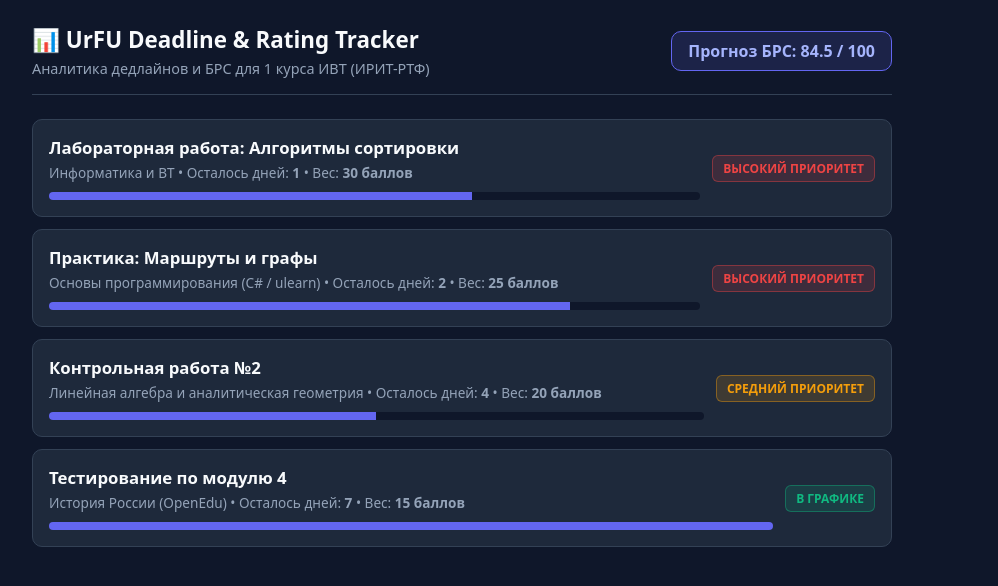
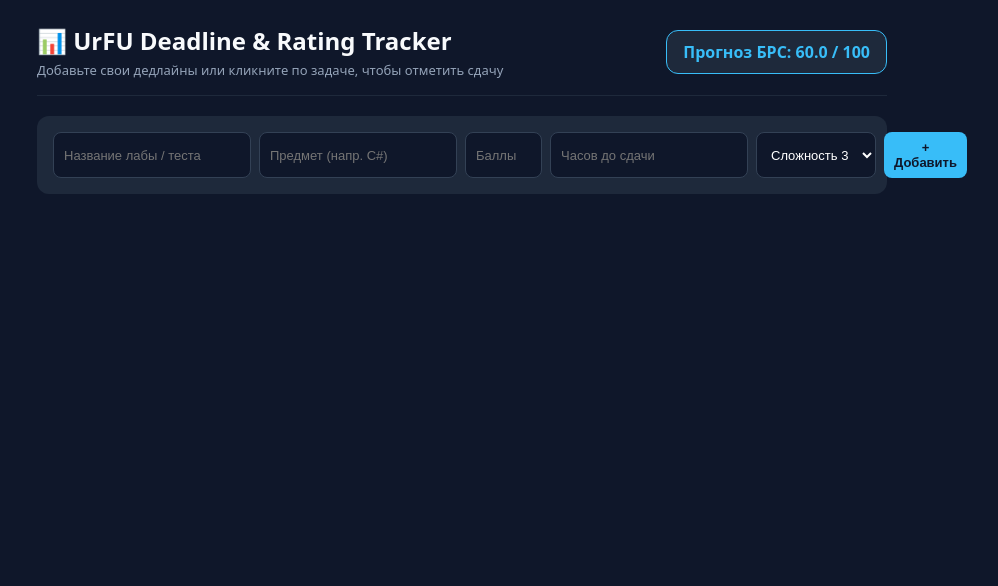
Before and after one commit to andesy82/urfu-deadline-tracker, a plain HTML site: page report/index.html in a window 1280 px wide. Shown: the whole page, without its empty margins (178-1176 px from the left). Drawn offline with Linux system fonts and the light colour scheme.

Commit message:
feat(report): add interactive task form and live priority calculation

```diff
--- a/report/index.html
+++ b/report/index.html
@@ -2,74 +2,93 @@
 <html lang="ru">
 <head>
     <meta charset="UTF-8">
-    <meta name="viewport" content="width=device-width, initial-scale=1.0">
-    <title>UrFU Deadline & Rating Tracker // ИРИТ-РТФ</title>
+    <title>UrFU Deadline & Rating Tracker</title>
     <style>
-        :root {
-            --bg: #0f172a;
-            --card: #1e293b;
-            --border: #334155;
-            --text: #f8fafc;
-            --muted: #94a3b8;
-            --high: #ef4444;
-            --med: #f59e0b;
-            --low: #10b981;
-            --accent: #6366f1;
-        }
-        * { box-sizing: border-box; margin: 0; padding: 0; font-family: system-ui, -apple-system, sans-serif; }
-        body { background: var(--bg); color: var(--text); padding: 24px 16px; }
-        .container { max-width: 860px; margin: 0 auto; }
-        header { margin-bottom: 24px; border-bottom: 1px solid var(--border); padding-bottom: 16px; display: flex; justify-content: space-between; align-items: center; flex-wrap: wrap; gap: 12px; }
-        h1 { font-size: 1.4rem; }
-        .rating-box { background: rgba(99, 102, 241, 0.15); border: 1px solid var(--accent); padding: 8px 16px; border-radius: 10px; font-weight: 700; color: #a5b4fc; }
-        .task-list { display: flex; flex-direction: column; gap: 12px; }
-        .task-card { background: var(--card); border: 1px solid var(--border); border-radius: 10px; padding: 16px; display: flex; justify-content: space-between; align-items: center; flex-wrap: wrap; gap: 12px; }
-        .task-info h3 { font-size: 1.05rem; margin-bottom: 4px; }
-        .task-meta { font-size: 0.85rem; color: var(--muted); }
-        .badge { padding: 4px 10px; border-radius: 6px; font-size: 0.75rem; font-weight: 700; text-transform: uppercase; }
-        .prio-high { background: rgba(239, 68, 68, 0.15); color: var(--high); border: 1px solid rgba(239, 68, 68, 0.4); }
-        .prio-med { background: rgba(245, 158, 11, 0.15); color: var(--med); border: 1px solid rgba(245, 158, 11, 0.4); }
-        .prio-low { background: rgba(16, 185, 129, 0.15); color: var(--low); border: 1px solid rgba(16, 185, 129, 0.4); }
-        .progress-wrap { width: 100%; background: #0f172a; height: 8px; border-radius: 4px; margin-top: 10px; overflow: hidden; }
-        .progress-bar { height: 100%; background: var(--accent); }
+        body { background: #0f172a; color: #f8fafc; font-family: system-ui, sans-serif; padding: 24px; max-width: 850px; margin: 0 auto; }
+        .header { display: flex; justify-content: space-between; align-items: center; margin-bottom: 20px; border-bottom: 1px solid #1e293b; padding-bottom: 16px; }
+        .score-badge { background: #1e293b; border: 1px solid #38bdf8; color: #38bdf8; padding: 10px 16px; border-radius: 12px; font-weight: bold; }
+        .form-box { background: #1e293b; padding: 16px; border-radius: 12px; margin-bottom: 20px; display: grid; grid-template-columns: 2fr 1.5fr 1fr 1fr 1fr auto; gap: 8px; }
+        input, select, button { background: #0f172a; border: 1px solid #334155; color: #fff; padding: 8px 10px; border-radius: 8px; font-size: 13px; }
+        button { background: #38bdf8; color: #0f172a; font-weight: bold; cursor: pointer; border: none; }
+        .card { background: #1e293b; border: 1px solid #334155; border-radius: 12px; padding: 14px 18px; margin-bottom: 10px; display: flex; justify-content: space-between; align-items: center; cursor: pointer; }
+        .card:hover { border-color: #38bdf8; }
+        .card.done { opacity: 0.45; text-decoration: line-through; }
+        .tag { font-size: 11px; padding: 5px 10px; border-radius: 8px; font-weight: bold; }
+        .high { background: rgba(239,68,68,0.2); color: #f87171; }
+        .med { background: rgba(245,158,11,0.2); color: #fbbf24; }
+        .low { background: rgba(16,185,129,0.2); color: #34d399; }
     </style>
 </head>
 <body>
-    <div class="container">
-        <header>
-            <div>
-                <h1>📊 UrFU Deadline & Rating Tracker</h1>
-                <p style="color: var(--muted); font-size: 0.9rem; margin-top: 4px;">Аналитика дедлайнов и БРС для 1 курса ИВТ (ИРИТ-РТФ)</p>
-            </div>
-            <div class="rating-box" id="avgRating">Прогноз БРС: 84.5 / 100</div>
-        </header>
-
-        <div class="task-list" id="taskList"></div>
+    <div class="header">
+        <div>
+            <h2 style="margin:0;">📊 UrFU Deadline & Rating Tracker</h2>
+            <p style="color:#94a3b8; margin:4px 0 0; font-size:13px;">Добавьте свои дедлайны или кликните по задаче, чтобы отметить сдачу</p>
+        </div>
+        <div class="score-badge">Прогноз БРС: <span id="brs">60.0</span> / 100</div>
     </div>
 
+    <form class="form-box" id="addForm">
+        <input type="text" id="tTitle" placeholder="Название лабы / теста" required>
+        <input type="text" id="tSubj" placeholder="Предмет (напр. C#)" required>
+        <input type="number" id="tPts" placeholder="Баллы" min="1" max="100" required>
+        <input type="number" id="tHours" placeholder="Часов до сдачи" min="1" required>
+        <select id="tDiff">
+            <option value="5">Сложность 5</option>
+            <option value="4">Сложность 4</option>
+            <option value="3" selected>Сложность 3</option>
+            <option value="2">Сложность 2</option>
+            <option value="1">Сложность 1</option>
+        </select>
+        <button type="submit">+ Добавить</button>
+    </form>
+
+    <div id="list"></div>
+
+    <script src="data.js"></script>
     <script>
-        const tasks = [
-            { subject: "Основы программирования (C# / ulearn)", title: "Практика: Маршруты и графы", daysLeft: 2, maxPoints: 25, progress: 80 },
-            { subject: "Линейная алгебра и аналитическая геометрия", title: "Контрольная работа №2", daysLeft: 4, maxPoints: 20, progress: 50 },
-            { subject: "История России (OpenEdu)", title: "Тестирование по модулю 4", daysLeft: 7, maxPoints: 15, progress: 100 },
-            { subject: "Информатика и ВТ", title: "Лабораторная работа: Алгоритмы сортировки", daysLeft: 1, maxPoints: 30, progress: 65 }
-        ];
+        let tasks = (window.TASKS_DATA ||).map(t => ({ ...t, done: false }));
 
-        const list = document.getElementById("taskList");
-        list.innerHTML = tasks.sort((a, b) => a.daysLeft - b.daysLeft).map(t => {
-            const prioClass = t.daysLeft <= 2 ? "prio-high" : (t.daysLeft <= 5 ? "prio-med" : "prio-low");
-            const prioText = t.daysLeft <= 2 ? "Высокий приоритет" : (t.daysLeft <= 5 ? "Средний приоритет" : "В графике");
-            return `
-                <div class="task-card">
-                    <div class="task-info" style="flex: 1; min-width: 240px;">
-                        <h3>${t.title}</h3>
-                        <div class="task-meta">${t.subject} • Осталось дней: <b>${t.daysLeft}</b> • Вес: <b>${t.maxPoints} баллов</b></div>
-                        <div class="progress-wrap"><div class="progress-bar" style="width: ${t.progress}%"></div></div>
+        function recalcAndRender() {
+            tasks.forEach(t => {
+                t.urgencyIndex = Number(((t.maxPoints * t.difficulty) / Math.max(t.hoursLeft, 1)).toFixed(2));
+                t.prio = t.urgencyIndex >= 15 ? "high" : t.urgencyIndex >= 8 ? "med" : "low";
+                t.label = t.urgencyIndex >= 15 ? "ВЫСОКИЙ ПРИОРИТЕТ" : t.urgencyIndex >= 8 ? "СРЕДНИЙ ПРИОРИТЕТ" : "В ГРАФИКЕ";
+            });
+            tasks.sort((a, b) => b.urgencyIndex - a.urgencyIndex);
+
+            let score = 60.0;
+            document.getElementById("list").innerHTML = tasks.map((t, i) => {
+                if (t.done) score += (t.maxPoints * 0.4);
+                return `<div class="card ${t.done ? 'done' : ''}" onclick="toggle(${i})">
+                    <div>
+                        <strong>${t.title}</strong>
+                        <div style="color:#94a3b8; font-size:13px; margin-top:4px;">
+                            ${t.subj} • Осталось: ${t.hoursLeft} ч. • Вес: ${t.maxPoints} б. • Индекс: <b>${t.urgencyIndex}</b>
+                        </div>
                     </div>
-                    <span class="badge ${prioClass}">${prioText}</span>
-                </div>
-            `;
-        }).join("");
+                    <span class="tag ${t.prio}">${t.done ? '✓ СДАНО' : t.label}</span>
+                </div>`;
+            }).join("");
+            document.getElementById("brs").textContent = Math.min(score, 100).toFixed(1);
+        }
+
+        document.getElementById("addForm").addEventListener("submit", e => {
+            e.preventDefault();
+            tasks.push({
+                title: document.getElementById("tTitle").value,
+                subj: document.getElementById("tSubj").value,
+                maxPoints: Number(document.getElementById("tPts").value),
+                hoursLeft: Number(document.getElementById("tHours").value),
+                difficulty: Number(document.getElementById("tDiff").value),
+                done: false
+            });
+            e.target.reset();
+            recalcAndRender();
+        });
+
+        function toggle(i) { tasks[i].done = !tasks[i].done; recalcAndRender(); }
+        recalcAndRender();
     </script>
 </body>
 </html>
```
